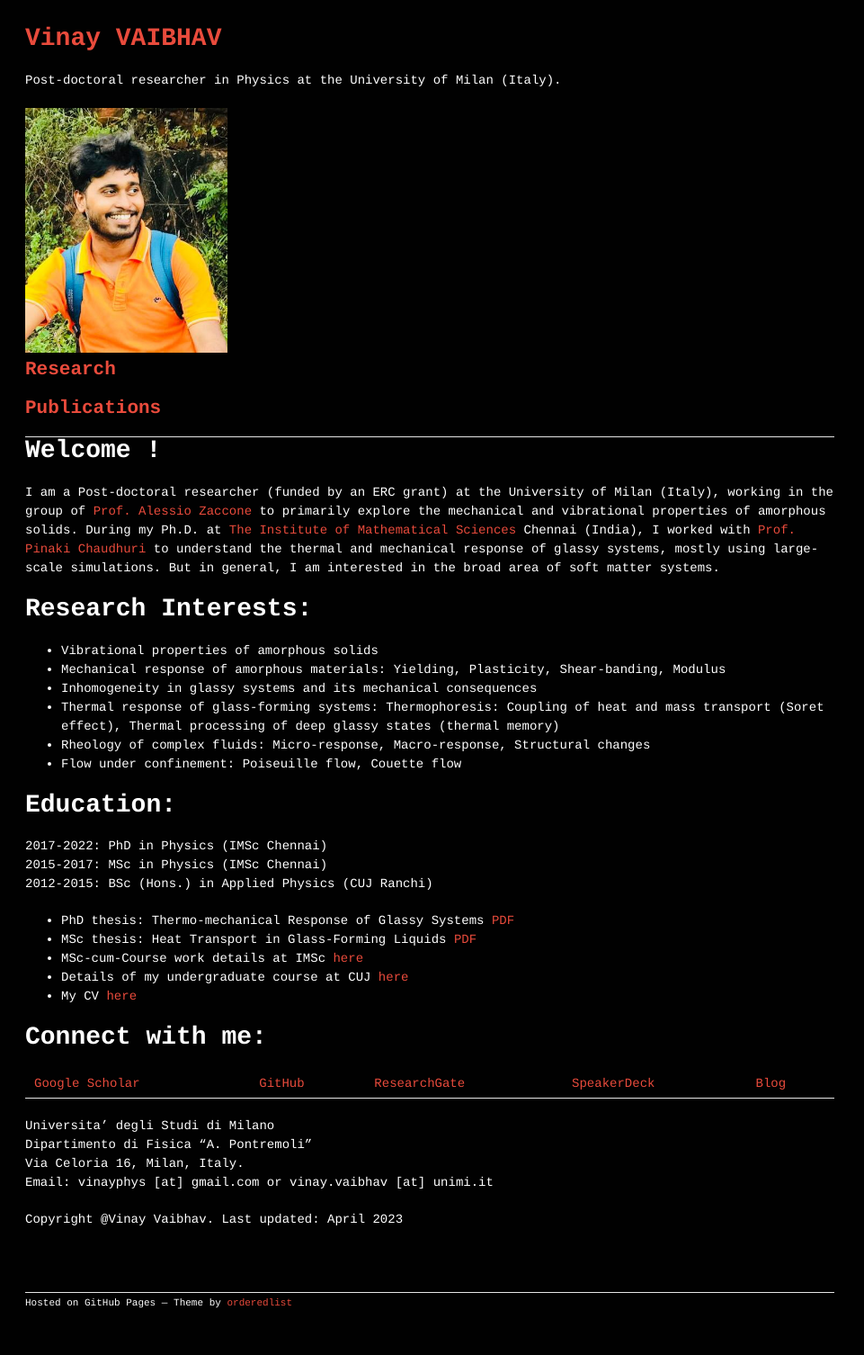
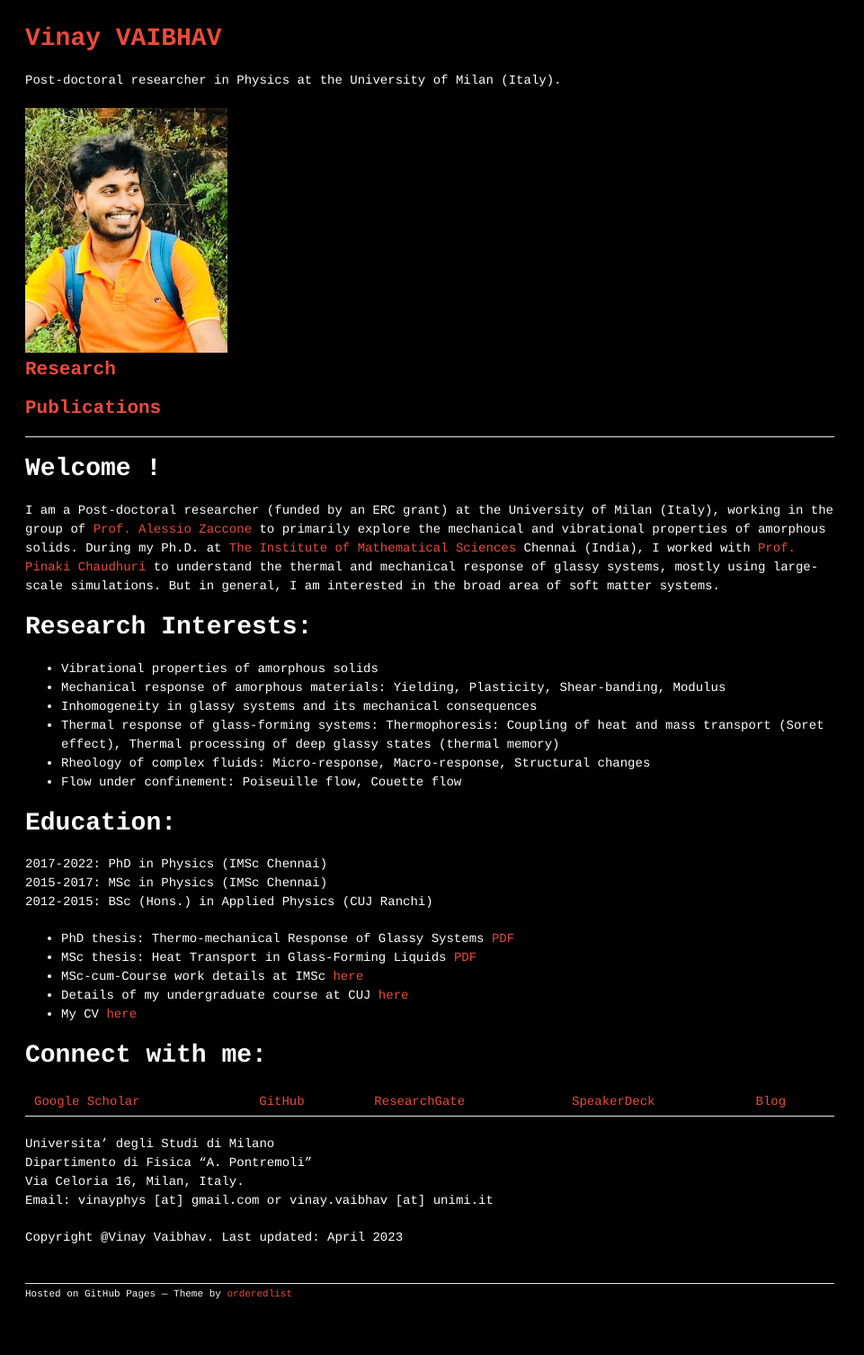
Before and after one commit to vinayphys/vinayphys.github.io, a Jekyll site: the page built from index.md, in a window 1280 px wide. Shown: the whole page at 90% size, without its empty margins (0-961 px from the left). Built offline with Jekyll 4.4.1, drawn with Linux system fonts in a browser that asks for light colours; our own code applies the rules of GitHub Pages for plain Markdown files; a script that is not in the unit is left out.

Commit message:
Update styles.css

```diff
--- a/stylesheets/styles.css
+++ b/stylesheets/styles.css
@@ -216,8 +216,8 @@ footer {
   section {
     border:1px solid #e5e5e5;
     border-width:1px 0;
-    padding:20px -20px;
-    margin:0 -10x 20px;
+    padding:20px 0px;
+    margin:0 0x 20px;
   }
 
   header a small {
```
